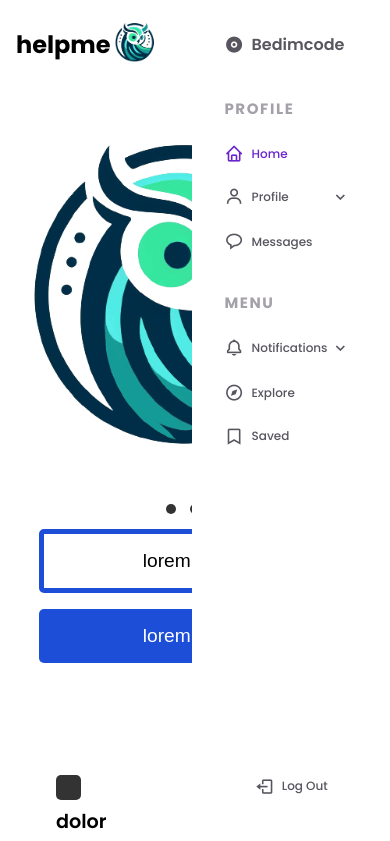
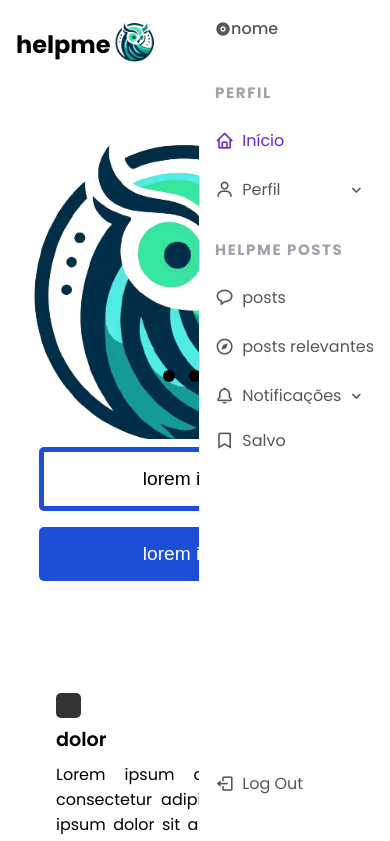
Before and after one commit to Rafael281/helpme, a plain HTML site: page index.html in a window 390 px wide. Both pictures are taken after a click on the icon 306 px from the left and 35 px from the top of the page. Shown: the top 841 px of the page. Drawn offline with nearby package versions, Linux system fonts and the light colour scheme.

Commit message:
melhorias

```diff
--- a/css/style.css
+++ b/css/style.css
@@ -10,22 +10,22 @@
   --nav-width: 219px;
 
   /*========== Colors ==========*/
-  --first-color: #6923D0;
+  --primeiraCor: #6923D0;
   --first-color-light: #F4F0FA;
   --title-color: #19181B;
-  --text-color: #58555E;
-  --text-color-light: #A5A1AA;
+  --corTexto: #58555E;
+  --corTextoClaro: #A5A1AA;
   --body-color: #F9F6FD;
   --container-color: #FFFFFF;
 
   /*========== Font and typography ==========*/
   --body-font: 'Poppins', sans-serif;
-  --normal-font-size: .938rem;
-  --small-font-size: .75rem;
+  --tamanhoFonteNormal: .938rem;
+  --tamanhoFonteMenor: .75rem;
   --smaller-font-size: .75rem;
 
   /*========== Font weight ==========*/
-  --font-medium: 500;
+  --fonteMedioNegrito: 500;
   --font-semi-bold: 600;
 
   /*========== z index ==========*/
@@ -35,7 +35,7 @@
 @media screen and (min-width: 1024px) {
   :root {
     --normal-font-size: 1rem;
-    --small-font-size: .875rem;
+    --tamanhoFonteMenor: .875rem;
     --smaller-font-size: .813rem;
   }
 }
@@ -118,10 +118,12 @@ nav {
 
 }
 
-.menu{
+.perfilMenu{
   position: fixed;
   overflow: hidden;
   margin: 20px;
+  z-index: 100;
+  border: 0.5px solid black;
 }
 
 .action .profile{
@@ -134,14 +136,14 @@ nav {
 
 .action .profile img{
     width: 100%;
-    top:0;
+    top: 0;
     position: absolute;
     object-fit: cover;
     left: 0;
     height: 100%;
 }
 
-.action .menu{
+.action .perfilMenu{
     background-color:#FFF;
     box-sizing:0 5px 25px rgba(0,0,0,0.1);
     border-radius: 15px;
@@ -155,13 +157,13 @@ nav {
     opacity: 0;
 }
 
-.action .menu.active{
+.action .perfilMenu.active{
     opacity: 1;
     top: 80px;
     visibility: visible;
 }
 
-.action .menu::before{
+.action .perfilMenu::before{
     background-color:#fff;
     content: '';
     height: 20px;
@@ -172,7 +174,7 @@ nav {
     width: 20px;
 }
 
-.action .menu h3{
+.action .perfilMenu h3{
     color: #555;
     font-size: 16px;
     font-weight: 600;
@@ -182,13 +184,13 @@ nav {
     width: 100%;
 }
 
-.action .menu h3 div{
+.action .perfilMenu h3 div{
     color: #818181;
     font-size: 14px;
     font-weight: 400;
 }
 
-.action .menu ul li{
+.action .perfilMenu ul li{
     align-items: center;
     border-top:1px solid rgba(0,0,0,0.05);
     display: flex;
@@ -197,14 +199,14 @@ nav {
     padding: 10px 0px;
 }
 
-.action .menu ul li img{
+.action .perfilMenu ul li img{
     max-width: 20px;
     margin-right: 10px;
     opacity: 0.5;
     transition:0.5s
 }
 
-.action .menu ul li a{
+.action .perfilMenu ul li a{
     display: inline-block;
     color: #555;
     font-size: 14px;
@@ -215,11 +217,11 @@ nav {
     transition: 0.5s;
 }
 
-.action .menu ul li:hover img{
+.action .perfilMenu ul li:hover img{
     opacity: 1;
 }
 
-.action .menu ul li:hover a{
+.action .menus ul li:hover a{
     color:#ff00ff;
 }
 
@@ -227,7 +229,7 @@ nav {
   margin-left: auto;
 }
 
-.nav {
+.menu {
   position: fixed;
   top: 0;
   right: -100%;
@@ -239,123 +241,124 @@ nav {
   transition: .4s;
 }
 
-.nav__container {
+.menuContainer {
   min-height: 100vh;
   display: flex;
   flex-direction: column;
   justify-content: space-between;
   padding-bottom: 4rem;
   overflow: auto;
-  scrollbar-width: none; /* For mozilla */
+  scrollbar-width: none; /* Para o Mozilla */
 }
 
-/* For Google Chrome and others */
-.nav__container::-webkit-scrollbar {
+/* Para o Google Chrome e outros */
+.menuContainer::-webkit-scrollbar {
   display: none;
 }
 
-.nav__logo {
-  font-weight: var(--font-semi-bold);
+.menuLogo {
+  font-weight: var(--fonteMedioNegrito);
   margin-bottom: 2.5rem;
 }
 
-.nav__list,
-.nav__items {
+.menuLista,
+.menuItens {
   display: grid;
 }
 
-.nav__list {
+.menuLista {
   row-gap: 2.5rem;
 }
 
-.nav__items {
+.menuItens {
   row-gap: 1.5rem;
 }
 
-.nav__subtitle {
-  font-size: var(--normal-font-size);
+.menuSubtitulo {
+  font-size: var(--tamanhoFonteNormal);
   text-transform: uppercase;
   letter-spacing: .1rem;
-  color: var(--text-color-light);
+  color: var(--corTextoClaro);
 }
 
-.nav__link {
+.menuLink {
   display: flex;
   align-items: center;
-  color: var(--text-color);
+  color: var(--corTexto);
 }
 
-.nav__link:hover {
-  color: var(--first-color);
+.menuLink:hover {
+  color: var(--primeiraCor);
 }
 
-.nav__icon {
+.menuIcone {
   font-size: 1.2rem;
   margin-right: .5rem;
 }
 
-.nav__name {
-  font-size: var(--small-font-size);
-  font-weight: var(--font-medium);
+.menuNome {
+  font-size: var(--tamanhoFontePequeno);
+  font-weight: var(--fonteMedio);
   white-space: nowrap;
 }
 
-.nav__logout {
+.menuSair {
   margin-top: 5rem;
 }
 
-/* Dropdown */
-.nav__dropdown {
+/* Menu suspenso */
+.menuSuspenso {
   overflow: hidden;
   max-height: 21px;
   transition: .4s ease-in-out;
 }
 
-.nav__dropdown-collapse {
+.menuColapsoSuspenso {
   border-radius: .25rem;
   margin-top: 1rem;
 }
 
-.nav__dropdown-content {
+.menuConteudoSuspenso {
   display: grid;
   row-gap: .5rem;
   padding: .75rem 2.5rem .75rem 1.8rem;
 }
 
-.nav__dropdown-item {
-  font-size: var(--smaller-font-size);
-  font-weight: var(--font-medium);
-  color: var(--text-color);
+.menuItemSuspenso {
+  font-size: var(--tamanhoFonteMenor);
+  font-weight: var(--fonteMedio);
+  color: var(--corTexto);
 }
 
-.nav__dropdown-item:hover {
-  color: var(--first-color);
+.menuItemSuspenso:hover {
+  color: var(--primeiraCor);
 }
 
-.nav__dropdown-icon {
+.menuIconeSuspenso {
   margin-left: auto;
   transition: .4s;
 }
 
-/* Show dropdown collapse */
-.nav__dropdown:hover {
+/* Mostrar colapso do menu suspenso */
+.menuSuspenso:hover {
   max-height: 100rem;
 }
 
-/* Rotate icon arrow */
-.nav__dropdown:hover .nav__dropdown-icon {
+/* Girar a seta do ícone */
+.menuSuspenso:hover .menuIconeSuspenso {
   transform: rotate(180deg);
 }
 
-/*===== Show menu =====*/
-.show-menu {
+/*===== Mostrar menu =====*/
+.mostrarMenu {
   right: 0;
 }
 
-/*===== Active link =====*/
-.active {
-  color: var(--first-color);
+/*===== Link ativo =====*/
+.ativo {
+  color: var(--primeiraCor);
 }
+
 
 
 #conteinerBotaoCentralizado {
@@ -398,9 +401,13 @@ nav {
   gap: 2rem;
 }
 
-.slider-container {
+#containerSlider {
+  position: relative;
+  width: 100%;
+  max-height: 600px;
+  height: 350px;
+  margin: 0 auto;
   overflow: hidden;
-  position: relative;
 }
 
 .slider {
@@ -410,25 +417,29 @@ nav {
 
 .slide {
   flex: 0 0 100%;
+  height: 100%;
 }
 
 img {
   width: 100%;
+  max-height: 100%;
 }
 
-.slider-dots {
+#pontosSlider {
+  position: absolute;
+  bottom: 50px;
+  left: 0;
+  right: 0;
   text-align: center;
-  margin-top: 10px;
 }
 
-.dot {
+.ponto {
   display: inline-block;
-  width: 10px;
-  height: 10px;
-  background-color: #333;
+  width: 12px;
+  height: 12px;
+  background-color: #000;
   border-radius: 50%;
   margin: 0 5px;
-  cursor: pointer;
 }
 
 
--- a/index.html
+++ b/index.html
@@ -39,7 +39,7 @@
     </ul>
 
     <div id="iconeNav">
-      <div class="header__toggle">
+      <div class="headerToggle">
         <i class='bx bx-menu' id="header-toggle"></i>
       </div>
       <div class="action">
@@ -47,37 +47,37 @@
           <img src="/images/bx-user-circle.svg" alt="">
         </div>
 
-        <div class="menu">
+        <div class="perfilMenu">
           <h3>
-            User Account
+            lorem
             <div>
-              Operational Team
+              lorem
             </div>
           </h3>
           <ul>
             <li>
               <span class="material-icons icons-size">person</span>
-              <a href="#">My Profile</a>
+              <a href="#">lorem</a>
             </li>
             <li>
-              <span class="material-icons icons-size">mode</span>
-              <a href="#">Edit Account</a>
+              <span class="material-icons icons-size">person</span>
+              <a href="#">lorem</a>
             </li>
             <li>
-              <span class="material-icons icons-size">insert_comment</span>
-              <a href="#">Comments</a>
+              <span class="material-icons icons-size">person</span>
+              <a href="#">lorem</a>
             </li>
             <li>
-              <span class="material-icons icons-size">monetization_on</span>
-              <a href="#">Budget</a>
+              <span class="material-icons icons-size">person</span>
+              <a href="#">lorem</a>
             </li>
             <li>
-              <span class="material-icons icons-size">account_balance</span>
-              <a href="#">Finance</a>
+              <span class="material-icons icons-size">person</span>
+              <a href="#">lorem</a>
             </li>
             <li>
-              <span class="material-icons icons-size">account_balance_wallet</span>
-              <a href="#">Wallet</a>
+              <span class="material-icons icons-size">person</span>
+              <a href="#">lorem</a>
             </li>
           </ul>
         </div>
@@ -86,99 +86,103 @@
 
     </div>
 
-    <div class="nav" id="navbar">
-      <nav class="nav__container">
+    <div class="menu" id="navbar">
+      <div class="menuContainer">
         <div>
-          <a href="#" class="nav__link nav__logo">
-            <i class='bx bxs-disc nav__icon'></i>
-            <span class="nav__logo-name">Bedimcode</span>
+          <a href="#" class="menuLink menuLogo">
+            <i class='bx bxs-disc menuIcon'></i>
+            <span class="menuNome"> nome</span>
           </a>
 
-          <div class="nav__list">
-            <div class="nav__items">
-              <h3 class="nav__subtitle">Profile</h3>
+          <div class="menuLista">
+            <div class="menuItens">
+              <h3 class="menuSubtitulo">Perfil</h3>
 
-              <a href="#" class="nav__link active">
-                <i class='bx bx-home nav__icon'></i>
-                <span class="nav__name">Home</span>
+              <a href="#" class="menuLink ativo">
+                <i class='bx bx-home menuIcone'></i>
+                <span class="menuNome">Início</span>
               </a>
 
-              <div class="nav__dropdown">
-                <a href="#" class="nav__link">
-                  <i class='bx bx-user nav__icon'></i>
-                  <span class="nav__name">Profile</span>
-                  <i class='bx bx-chevron-down nav__icon nav__dropdown-icon'></i>
+              <div class="menuSuspenso">
+                <a href="#" class="menuLink">
+                  <i class='bx bx-user menuIcone'></i>
+                  <span class="menuNome">Perfil</span>
+                  <i class='bx bx-chevron-down menuIcone menuIconeSuspenso'></i>
                 </a>
 
-                <div class="nav__dropdown-collapse">
-                  <div class="nav__dropdown-content">
-                    <a href="#" class="nav__dropdown-item">Passwords</a>
-                    <a href="#" class="nav__dropdown-item">Mail</a>
-                    <a href="#" class="nav__dropdown-item">Accounts</a>
+                <div class="menuColapsoSuspenso">
+                  <div class="menuConteudoSuspenso">
+                    <a href="#" class="menuItemSuspenso">Senhas</a>
+                    <a href="#" class="menuItemSuspenso">Correio</a>
+                    <a href="#" class="menuItemSuspenso">Contas</a>
                   </div>
                 </div>
               </div>
 
-              <a href="#" class="nav__link">
-                <i class='bx bx-message-rounded nav__icon'></i>
-                <span class="nav__name">Messages</span>
-              </a>
             </div>
 
-            <div class="nav__items">
-              <h3 class="nav__subtitle">Menu</h3>
+            <div class="menuItens">
+              <h3 class="menuSubtitulo">helpme posts</h3>
 
-              <div class="nav__dropdown">
-                <a href="#" class="nav__link">
-                  <i class='bx bx-bell nav__icon'></i>
-                  <span class="nav__name">Notifications</span>
-                  <i class='bx bx-chevron-down nav__icon nav__dropdown-icon'></i>
+              <a href="#" class="menuLink">
+                <i class='bx bx-message-rounded menuIcone'></i>
+                <span class="menuNome">posts</span>
+              </a>
+
+              <a href="#" class="menuLink">
+                <i class='bx bx-compass menuIcone'></i>
+                <span class="menuNome">posts relevantes</span>
+              </a>
+
+              <div class="menuSuspenso">
+                <a href="#" class="menuLink">
+                  <i class='bx bx-bell menuIcone'></i>
+                  <span class="menuNome">Notificações</span>
+                  <i class='bx bx-chevron-down menuIcone menuIconeSuspenso'></i>
                 </a>
 
-                <div class="nav__dropdown-collapse">
-                  <div class="nav__dropdown-content">
-                    <a href="#" class="nav__dropdown-item">Blocked</a>
-                    <a href="#" class="nav__dropdown-item">Silenced</a>
-                    <a href="#" class="nav__dropdown-item">Publish</a>
-                    <a href="#" class="nav__dropdown-item">Program</a>
+                <div class="menuColapsoSuspenso">
+                  <div class="menuConteudoSuspenso">
+                    <a href="#" class="menuItemSuspenso">Bloqueadas</a>
+                    <a href="#" class="menuItemSuspenso">Silenciadas</a>
+                    <a href="#" class="menuItemSuspenso">Publicações</a>
+                    <a href="#" class="menuItemSuspenso">Programas</a>
                   </div>
                 </div>
-
               </div>
 
-              <a href="#" class="nav__link">
-                <i class='bx bx-compass nav__icon'></i>
-                <span class="nav__name">Explore</span>
-              </a>
-              <a href="#" class="nav__link">
-                <i class='bx bx-bookmark nav__icon'></i>
-                <span class="nav__name">Saved</span>
+              <a href="#" class="menuLink">
+                <i class='bx bx-bookmark menuIcone'></i>
+                <span class="menuNome">Salvo</span>
               </a>
             </div>
           </div>
         </div>
 
-        <a href="#" class="nav__link nav__logout">
-          <i class='bx bx-log-out nav__icon'></i>
-          <span class="nav__name">Log Out</span>
+        <a href="#" class="menuLink menuSair">
+          <i class='bx bx-log-out menuIcone'></i>
+          <span class="menuNome">Log Out</span>
         </a>
-    </div>
-
+      </div>
   </nav>
 
 
-<div class="slider-container">
-  <div class="slider">
-    <div class="slide"><img src="/images/face.png" alt="Imagem 1"></div>
-    <div class="slide"><img src="/images/logo.png" alt="Imagem 2"></div>
-    <div class="slide"><img src="/images/micro.png" alt="Imagem 3"></div>
+
+
+
+  <div id="containerSlider">
+    <div class="slider">
+      <div class="slide"><img src="images/face.png" alt="Imagem 1"></div>
+      <div class="slide"><img src="images/logo.png" alt="Imagem 2"></div>
+      <div class="slide"><img src="images/micro.png" alt="Imagem 3"></div>
+    </div>
+    <div id="pontosSlider">
+      <span class="ponto"></span>
+      <span class="ponto"></span>
+      <span class="ponto"></span>
+    </div>
   </div>
-  <div class="slider-dots">
-    <span class="dot"></span>
-    <span class="dot"></span>
-    <span class="dot"></span>
-  </div>
-</div>
+
 
 
 
--- a/js/script.js
+++ b/js/script.js
@@ -1,26 +1,25 @@
-/*==================== SHOW NAVBAR ====================*/
-const showMenu = (headerToggle, navbarId) =>{
+
+const mostrarMenu = (headerToggle, navbarId) => {
     const toggleBtn = document.getElementById(headerToggle),
     nav = document.getElementById(navbarId)
 
-    // Validate that variables exist
-    if(headerToggle && navbarId){
-        toggleBtn.addEventListener('click', ()=>{
-            // We add the show-menu class to the div tag with the nav__menu class
-            nav.classList.toggle('show-menu')
-            // change icon
+    // Verificar se as variáveis existem
+    if (headerToggle && navbarId) {
+        toggleBtn.addEventListener('click', () => {
+            // Adicionamos a classe show-menu ao elemento div com a classe menu
+            nav.classList.toggle('mostrarMenu')
+            // Alterar o ícone
             toggleBtn.classList.toggle('bx-x')
         })
     }
 }
-showMenu('header-toggle','navbar')
+mostrarMenu('header-toggle', 'navbar')
 
-/*==================== LINK ACTIVE ====================*/
-const linkColor = document.querySelectorAll('.nav__link')
+const linkCor = document.querySelectorAll('.menuLink')
 
-function colorLink(){
-    linkColor.forEach(l => l.classList.remove('active'))
-    this.classList.add('active')
+function corLink() {
+    linkCor.forEach(l => l.classList.remove('ativo'))
+    this.classList.add('ativo')
 }
 
-linkColor.forEach(l => l.addEventListener('click', colorLink))
+linkCor.forEach(l => l.addEventListener('click', corLink))
--- a/js/slide.js
+++ b/js/slide.js
@@ -1,5 +1,5 @@
 const slider = document.querySelector('.slider');
-const dots = document.querySelectorAll('.dot');
+const dots = document.querySelectorAll('.ponto');
 let currentIndex = 0;
 let startX = 0;
 let isMoving = false;
--- a/js/usuario.js
+++ b/js/usuario.js
@@ -1,4 +1,4 @@
 function menuToggle() {
-  const toggleMenu = document.querySelector('.menu');
+  const toggleMenu = document.querySelector('.perfilMenu');
   toggleMenu.classList.toggle('active')
 }
```
